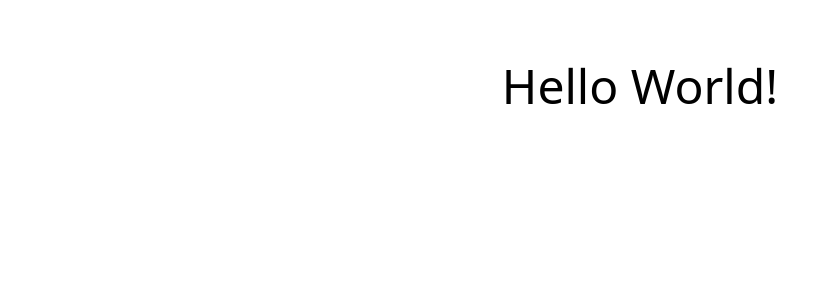
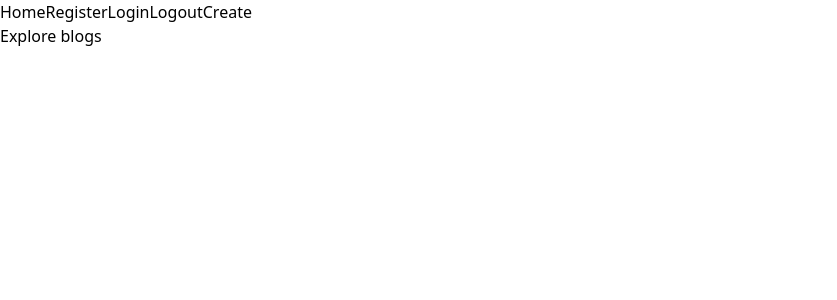
Before and after one commit to YousefShata/BloggyPedia, a Nuxt app in the folder Frontend/: page / in a window 1280 px wide. Shown: the top 300 px of the page, without its empty margins (0-837 px from the left). Built offline with nearby package versions, Linux system fonts and the light colour scheme.

Commit message:
finish basic blog posting structure

```diff
--- a/Frontend/components/NavBar.vue
+++ b/Frontend/components/NavBar.vue
@@ -2,9 +2,11 @@
     <header>
       <nav>
         <!-- Other links like Home, Profile, etc. -->
+        <nuxt-link to="/">Home</nuxt-link>
         <nuxt-link to="/register">Register</nuxt-link>
         <nuxt-link to="/login">Login</nuxt-link>
         <button @click="logout">Logout</button>
+        <nuxt-link to="/createblog">Create</nuxt-link>
       </nav>
     </header>
 </template>
--- /dev/null
+++ b/Frontend/components/blogging/CreateBlog.vue
@@ -0,0 +1,16 @@
+<template>
+    <div class="container">
+        <h2>Create your blog</h2>
+        <!-- Add code here -->
+    </div>
+  </template>
+
+  <script setup>
+  import { ref } from 'vue'; // refence elements to bind them to the template
+  import { useRouter } from 'vue-router'; // for routing
+  import { useBlogStore } from '@/stores/blogs';
+  const router = useRouter();
+
+    /*Add function loginc here*/
+
+  </script>
--- /dev/null
+++ b/Frontend/components/blogging/Home.vue
@@ -0,0 +1,16 @@
+<template>
+    <div class="container">
+        <h2>Explore blogs</h2>
+        <!-- Add code here -->
+    </div>
+  </template>
+
+  <script setup>
+  import { ref } from 'vue'; // refence elements to bind them to the template
+  import { useRouter } from 'vue-router'; // for routing
+  import { useBlogStore } from '@/stores/blogs';
+  const router = useRouter();
+
+    /*Add function loginc here*/
+
+  </script>
--- /dev/null
+++ b/Frontend/pages/createblog.vue
@@ -0,0 +1,12 @@
+<template>
+    <NavBar />
+    <div class="container">
+      <!-- CreateBlog component from the components directory -->
+      <CreateBlog />
+    </div>
+  </template>
+
+  <script setup>
+  import NavBar from '~/components/NavBar.vue';
+  import CreateBlog from '~/components/blogging/CreateBlog.vue';
+  </script>
--- a/Frontend/pages/index.vue
+++ b/Frontend/pages/index.vue
@@ -1,16 +1,12 @@
 <template>
-    <div>
-      <h1 class="">Hello World!</h1>
-    </div>
-  </template>
+  <NavBar />
+  <div class="container">
+    <!-- Home component from the components directory -->
+    <Home />
+  </div>
+</template>
 
-  <script setup>
-  </script>
-
-  <style scoped>
-  h1 {
-    font-size: 3em;
-    text-align: center;
-    margin-top: 50px;
-  }
-  </style>
+<script setup>
+import NavBar from '~/components/NavBar.vue';
+import Home from '~/components/blogging/Home.vue';
+</script>
--- a/Frontend/stores/auth.js
+++ b/Frontend/stores/auth.js
@@ -6,7 +6,7 @@ import axios from 'axios';
 export const useAuthStore = defineStore('auth', {
     state: () => ({
         user: null,
-        // token: null,
+        token: null,
     }),
     actions: {
         async register(credentials) {
@@ -19,15 +19,15 @@ export const useAuthStore = defineStore('auth', {
         async login(credentials) {
             const response = await axios.post('/api/login', credentials);
             this.user = response.data.user;
-            // this.token = response.data.token;
-            // localStorage.setItem('token', this.token);
+            this.token = response.data.token;
+            localStorage.setItem('token', this.token);
         },
         async logout() {
             try {
                 await axios.post('/api/logout');
                 this.user = null;
-                // this.token = null;
-                // localStorage.removeItem('token');
+                this.token = null;
+                localStorage.removeItem('token');
                 const router = useRouter();
                 router.push('/login'); // Redirect to login
             } catch (error) {
--- /dev/null
+++ b/Frontend/stores/blogs.js
@@ -0,0 +1,35 @@
+// stores/blogs.js
+import { defineStore } from 'pinia';
+import { useRouter } from 'vue-router';
+import axios from 'axios';
+
+export const useBlogStore = defineStore('blogs', {
+    state: () => ({
+        // These are the expected data that we might use in the blog post
+        header: null,
+        body: null,
+        username: null,
+        avatar: null,
+        thumbnailImage: null,
+    }),
+    actions: {
+        // Here we will handle what happens
+        // when a user hits a route (like controllers in the backend)
+
+        /* Example function */
+        async renderBlogs(data) {
+            try {
+                await axios.get('/api/blogs', data);
+            } catch (error) {
+                console.log(error);
+            }
+        },
+        async CreateBlog(data) {
+            try {
+                await axios.post('/api/createBlog', data);
+            } catch (error) {
+                console.log(error);
+            }
+        },
+    },
+});
```
